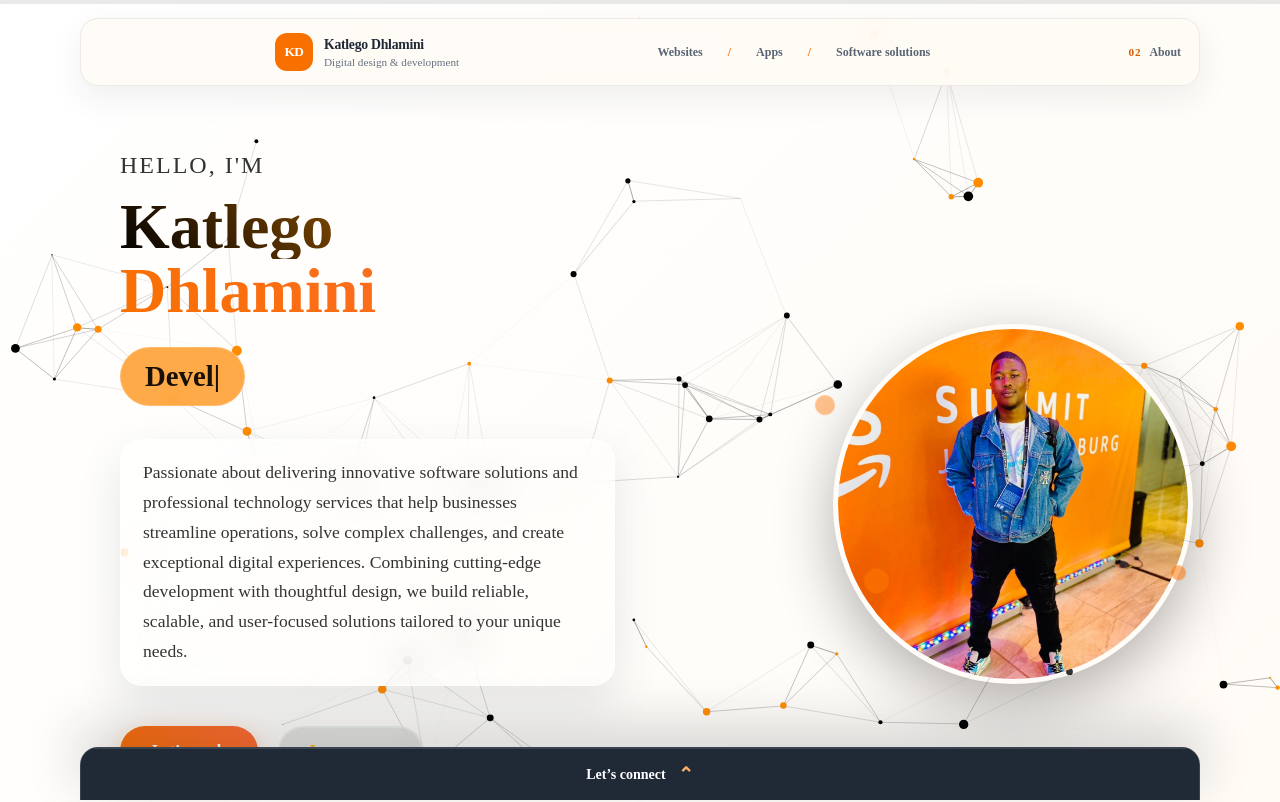
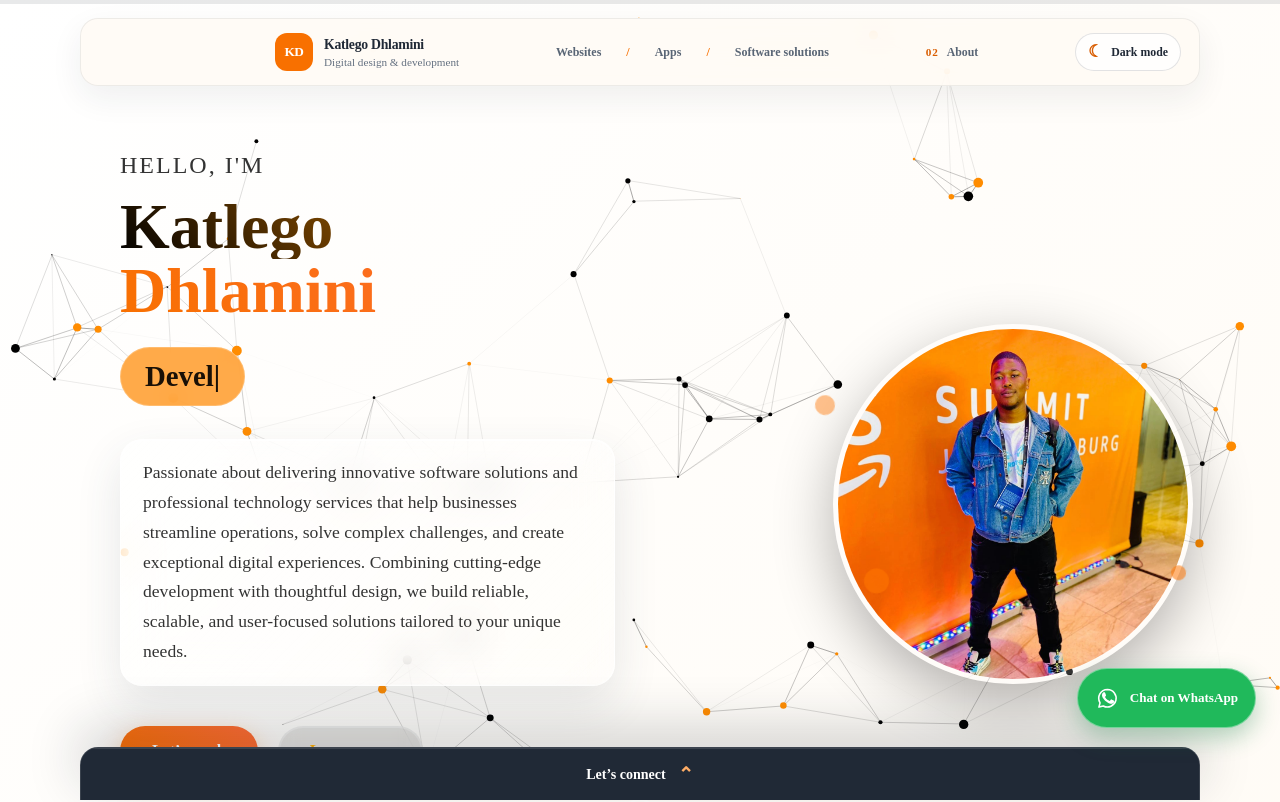
Before and after one commit to katdev16/PortfolioSite, a React (Vite) app in the folder Portfolio/: page / in a window 1280 px wide. Shown: the top 802 px of the page. Built offline with nearby package versions, Linux system fonts and the light colour scheme.

Commit message:
added dark mode with whasapp

```diff
--- a/Portfolio/src/App.jsx
+++ b/Portfolio/src/App.jsx
@@ -1,17 +1,35 @@
+import { useEffect, useState } from 'react'
 import './css/stylesheet.css'
 
 import { Headersection } from './components/headerSection.jsx'
 import { Footersection } from './components/footerSection.jsx'
+import WhatsAppButton from './components/WhatsAppButton.jsx'
 import Home from './pages/home.jsx'
 import ParticlesJS from './components/particles.jsx'
 
 
 function App() {
+    const [theme, setTheme] = useState(() => (
+        localStorage.getItem('portfolio-theme') === 'dark' ? 'dark' : 'light'
+    ))
+
+    useEffect(() => {
+        document.documentElement.classList.toggle('dark-mode', theme === 'dark')
+        document.documentElement.style.colorScheme = theme
+    }, [theme])
+
+    const toggleTheme = () => {
+        const nextTheme = theme === 'dark' ? 'light' : 'dark'
+        localStorage.setItem('portfolio-theme', nextTheme)
+        setTheme(nextTheme)
+    }
+
     return (
         <>
-            <Headersection />
+            <Headersection theme={theme} onToggleTheme={toggleTheme} />
             <ParticlesJS />
             <Home />
+            <WhatsAppButton />
             <Footersection />
         </>
     )
--- /dev/null
+++ b/Portfolio/src/components/WhatsAppButton.jsx
@@ -0,0 +1,30 @@
+import '../css/stylesheet.css'
+
+const WhatsAppButton = () => (
+    <a
+        className="whatsapp-float"
+        href="https://wa.me/27728078429?text=Hello%20Katlego%2C%20I%27d%20like%20to%20discuss%20a%20project."
+        target="_blank"
+        rel="noopener noreferrer"
+        aria-label="Chat with Katlego on WhatsApp"
+    >
+        <svg viewBox="0 0 32 32" aria-hidden="true">
+            <path
+                d="M16 4.5a11.2 11.2 0 0 0-9.55 17.05L5 27l5.62-1.42A11.2 11.2 0 1 0 16 4.5Z"
+                fill="none"
+                stroke="currentColor"
+                strokeLinecap="round"
+                strokeLinejoin="round"
+                strokeWidth="2"
+            />
+            <path
+                d="M12.1 10.7c-.35-.8-.72-.82-1.05-.83h-.9c-.32 0-.83.12-1.26.6-.43.47-1.65 1.61-1.65 3.93s1.69 4.57 1.92 4.89c.24.31 3.26 5.22 8.04 7.11 3.98 1.57 4.79 1.26 5.65 1.18.87-.08 2.8-1.14 3.2-2.25.4-1.1.4-2.05.28-2.25-.12-.2-.43-.32-.9-.55-.48-.24-2.81-1.39-3.24-1.54-.44-.16-.75-.24-1.06.24-.32.47-1.22 1.53-1.5 1.85-.28.31-.55.35-1.03.12-.47-.24-2-.74-3.81-2.35-1.41-1.26-2.37-2.82-2.65-3.29-.28-.47-.03-.73.21-.96.21-.21.47-.55.71-.83.24-.28.32-.47.48-.79.16-.31.08-.59-.04-.83-.12-.24-1.04-2.57-1.45-3.5Z"
+                fill="currentColor"
+                transform="translate(3 0) scale(.82)"
+            />
+        </svg>
+        <span>Chat on WhatsApp</span>
+    </a>
+)
+
+export default WhatsAppButton
--- a/Portfolio/src/components/footerSection.jsx
+++ b/Portfolio/src/components/footerSection.jsx
@@ -1,6 +1,5 @@
 import { useState } from 'react'
 import katImg from '../assets/KAT.jpeg'
-import linkedinImg from '../assets/icons8-linkedin-48.png'
 import InstagramLogo from "../assets/instagram.png"
 import githubImg from '../assets/icons8-github-30.png'
 import '../css/stylesheet.css'
--- a/Portfolio/src/components/headerSection.jsx
+++ b/Portfolio/src/components/headerSection.jsx
@@ -7,7 +7,7 @@ const pageSections = [
     { id: 'skills', label: 'Services & skills' },
 ]
 
-export const Headersection = () => {
+export const Headersection = ({ theme, onToggleTheme }) => {
     const [pageProgress, setPageProgress] = useState(0)
     const [activeSection, setActiveSection] = useState(pageSections[0])
 
@@ -59,6 +59,18 @@ export const Headersection = () => {
                     <span>{String(pageSections.indexOf(activeSection) + 1).padStart(2, '0')}</span>
                     {activeSection.label}
                 </p>
+                <button
+                    className="theme-toggle"
+                    type="button"
+                    aria-label={`Switch to ${theme === 'dark' ? 'light' : 'dark'} mode`}
+                    aria-pressed={theme === 'dark'}
+                    onClick={onToggleTheme}
+                >
+                    <span className="theme-toggle__icon" aria-hidden="true">
+                        {theme === 'dark' ? '☀' : '☾'}
+                    </span>
+                    <span>{theme === 'dark' ? 'Light' : 'Dark'} mode</span>
+                </button>
             </div>
             <div className="page-progress" role="progressbar" aria-label="Page reading progress" aria-valuemin="0" aria-valuemax="100" aria-valuenow={Math.round(pageProgress)}>
                 <span style={{ transform: `scaleX(${pageProgress / 100})` }} />
--- a/Portfolio/src/css/AboutStylesheet_new.css
+++ b/Portfolio/src/css/AboutStylesheet_new.css
@@ -400,6 +400,10 @@
     color: var(--about-ink);
 }
 
+.dark-mode .about-button--light {
+    color: #202936;
+}
+
 @media (max-width: 800px) {
     .about-page {
         width: min(680px, calc(100% - 40px));
--- a/Portfolio/src/css/stylesheet.css
+++ b/Portfolio/src/css/stylesheet.css
@@ -126,6 +126,42 @@ body {
     letter-spacing: 0.08em;
 }
 
+.theme-toggle {
+    min-height: 38px;
+    display: inline-flex;
+    align-items: center;
+    justify-content: center;
+    flex: 0 0 auto;
+    gap: 8px;
+    padding: 0 12px;
+    border: 1px solid rgba(32, 41, 54, 0.13);
+    border-radius: 999px;
+    background: rgba(255, 255, 255, 0.76);
+    color: #202936;
+    cursor: pointer;
+    font: inherit;
+    font-size: 0.74rem;
+    font-weight: 650;
+    transition: background-color 180ms ease, border-color 180ms ease, transform 180ms ease;
+}
+
+.theme-toggle:hover {
+    transform: translateY(-1px);
+    border-color: rgba(248, 112, 0, 0.45);
+    background: #fff;
+}
+
+.theme-toggle:focus-visible {
+    outline: 3px solid #f87000;
+    outline-offset: 3px;
+}
+
+.theme-toggle__icon {
+    color: #d95d00;
+    font-size: 1.05rem;
+    line-height: 1;
+}
+
 .page-progress {
     position: fixed;
     z-index: 1100;
@@ -162,6 +198,16 @@ body {
     color: #c0c8d3;
 }
 
+.dark-mode .theme-toggle {
+    border-color: rgba(255, 255, 255, 0.18);
+    background: rgba(255, 255, 255, 0.08);
+    color: #f1f3f6;
+}
+
+.dark-mode .theme-toggle:hover {
+    background: rgba(255, 255, 255, 0.14);
+}
+
 @media (max-width: 800px) {
     .site-header {
         min-height: 178px;
@@ -189,6 +235,11 @@ body {
     .site-banner__chapter {
         display: none;
     }
+
+    .theme-toggle {
+        min-height: 35px;
+        padding: 0 10px;
+    }
 }
 
 @media (max-width: 480px) {
@@ -220,6 +271,10 @@ body {
         flex-basis: 100%;
         padding-left: 45px;
         font-size: 0.64rem;
+    }
+
+    .theme-toggle {
+        margin-left: auto;
     }
 }
 
@@ -348,6 +403,7 @@ body {
 }
 
 .dark-mode .hero-description {
+    color: #f1f3f6;
     border-color: rgba(255, 255, 255, 0.2);
     background:
         linear-gradient(135deg, rgba(255, 255, 255, 0.16), rgba(255, 255, 255, 0.06));
@@ -855,6 +911,67 @@ text-decoration: none;
 font-size: 20px;
 }
 
+.whatsapp-float {
+    position: fixed;
+    z-index: 1001;
+    right: 24px;
+    bottom: 72px;
+    min-width: 58px;
+    height: 58px;
+    display: inline-flex;
+    align-items: center;
+    justify-content: center;
+    gap: 10px;
+    padding: 0 17px;
+    border: 1px solid rgba(255, 255, 255, 0.38);
+    border-radius: 999px;
+    background: #20b95b;
+    box-shadow: 0 9px 24px rgba(16, 122, 61, 0.32);
+    color: #fff;
+    font-size: 0.82rem;
+    font-weight: 700;
+    text-decoration: none;
+    transition: transform 180ms ease, background-color 180ms ease, box-shadow 180ms ease;
+}
+
+.whatsapp-float:hover {
+    transform: translateY(-3px);
+    background: #159447;
+    box-shadow: 0 13px 28px rgba(16, 122, 61, 0.4);
+}
+
+.whatsapp-float:focus-visible {
+    outline: 3px solid #f87000;
+    outline-offset: 4px;
+}
+
+.whatsapp-float svg {
+    width: 25px;
+    height: 25px;
+    flex: 0 0 auto;
+}
+
+@media (max-width: 640px) {
+    .whatsapp-float {
+        right: 16px;
+        bottom: 68px;
+        width: 54px;
+        min-width: 54px;
+        height: 54px;
+        padding: 0;
+    }
+
+    .whatsapp-float span {
+        position: absolute;
+        width: 1px;
+        height: 1px;
+        overflow: hidden;
+        clip: rect(0, 0, 0, 0);
+        white-space: nowrap;
+        clip-path: inset(50%);
+    }
+}
+
 .portfolio-footer {
     position: fixed;
     z-index: 1000;
@@ -1513,79 +1630,47 @@ font-size: 20px;
 
 /* Dark Mode Styles */
 .dark-mode {
-    background-color: #121212;
-    color: #ffffff;
+    background-color: #151a22;
+    color: #f1f3f6;
 }
 
 .dark-mode body {
-    background-color: #121212;
-    color: #ffffff;
-}
-
-.dark-mode .container,
-.dark-mode .details,
-.dark-mode .circle-image,
-.dark-mode nav,
-.dark-mode ul,
-.dark-mode li,
-.dark-mode a {
-    color: #ffffff;
-}
-
-.dark-mode .quarter-circle {
-    background-color: #333 !important;
-}
-
-.dark-mode h1,
-.dark-mode h2,
-.dark-mode p,
-.dark-mode span {
-    color: #ffffff !important;
-}
-
-.dark-mode .rectangle {
-    background-color: #1e1e1e;
-    color: #ffffff;
-}
-
-.dark-mode .rectangle.open {
-    background-color: #1e1e1e;
-}
-
-.dark-mode button {
-    background-color: #333;
-    color: #ffffff;
-    border: 1px solid #555;
-}
-
-.dark-mode button:hover {
-    background-color: #555;
-}
-
-/* Theme Toggle Button */
-.theme-toggle {
-    position: fixed;
-    top: 20px;
-    right: 20px;
-    background: none;
-    border: none;
-    font-size: 24px;
-    cursor: pointer;
-    z-index: 1000;
-    padding: 10px;
-    border-radius: 50%;
-    background-color: rgba(255, 255, 255, 0.1);
-    transition: background-color 0.3s ease;
-}
-
-.theme-toggle:hover {
-    background-color: rgba(255, 255, 255, 0.2);
-}
-
-.dark-mode .theme-toggle {
-    background-color: rgba(0, 0, 0, 0.3);
-}
-
-.dark-mode .theme-toggle:hover {
-    background-color: rgba(0, 0, 0, 0.5);
-}
+    background: #151a22;
+    color: #f1f3f6;
+}
+
+.dark-mode .hero-section {
+    background: linear-gradient(135deg, #171d27, #202936);
+}
+
+.dark-mode .greeting,
+.dark-mode .role-text,
+.dark-mode .secondary-btn {
+    color: #f1f3f6;
+}
+
+.dark-mode .role-text {
+    background: rgba(248, 112, 0, 0.82);
+}
+
+.dark-mode .secondary-btn {
+    border-color: rgba(255, 255, 255, 0.22);
+    background: rgba(255, 255, 255, 0.08);
+}
+
+.dark-mode .social-link {
+    border-color: rgba(255, 255, 255, 0.25);
+}
+
+.dark-mode .portfolio-footer__inner,
+.dark-mode .portfolio-footer__toggle {
+    background: #111720;
+}
+
+.dark-mode .portfolio-footer__contact-button {
+    color: #202936;
+}
+
+.dark-mode .portfolio-footer__toggle:hover {
+    background: #202936;
+}
```
Also changed, not shown: 1 other file (tests, documents, lock files or other folders).
